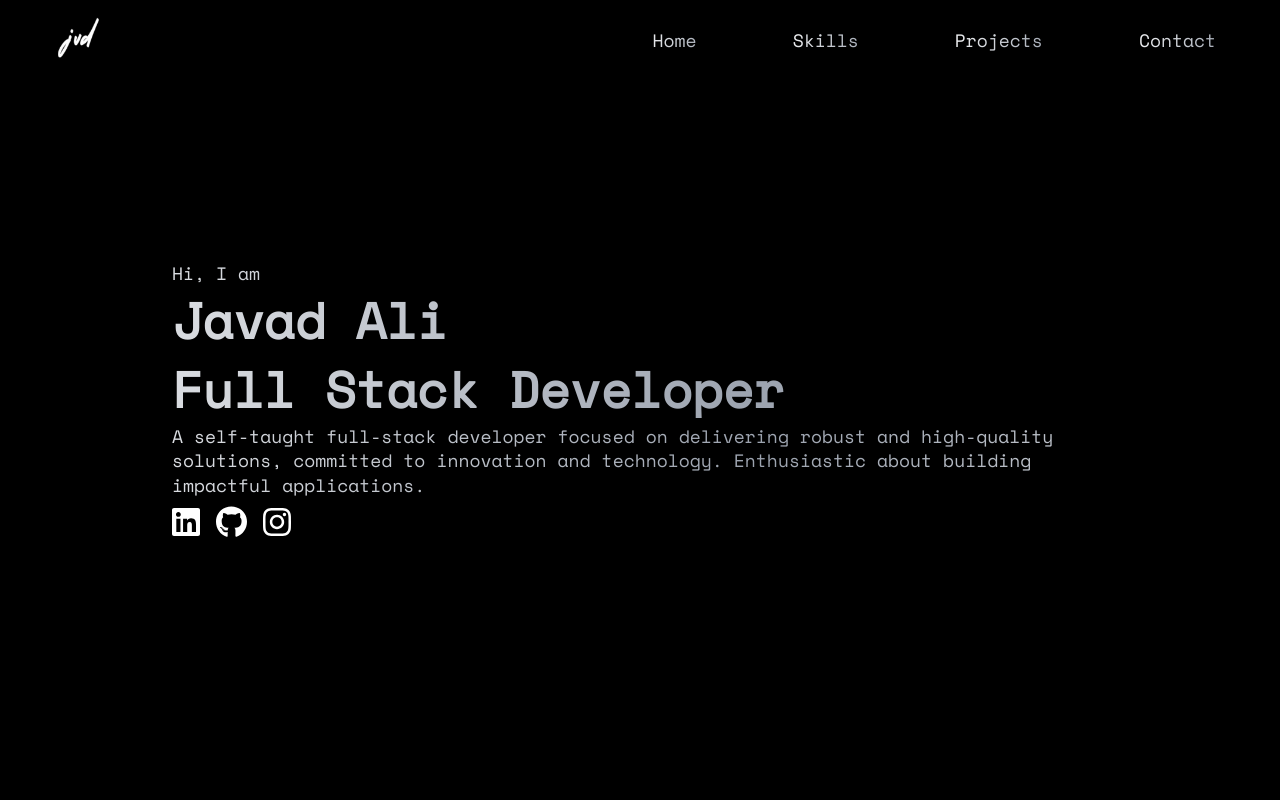
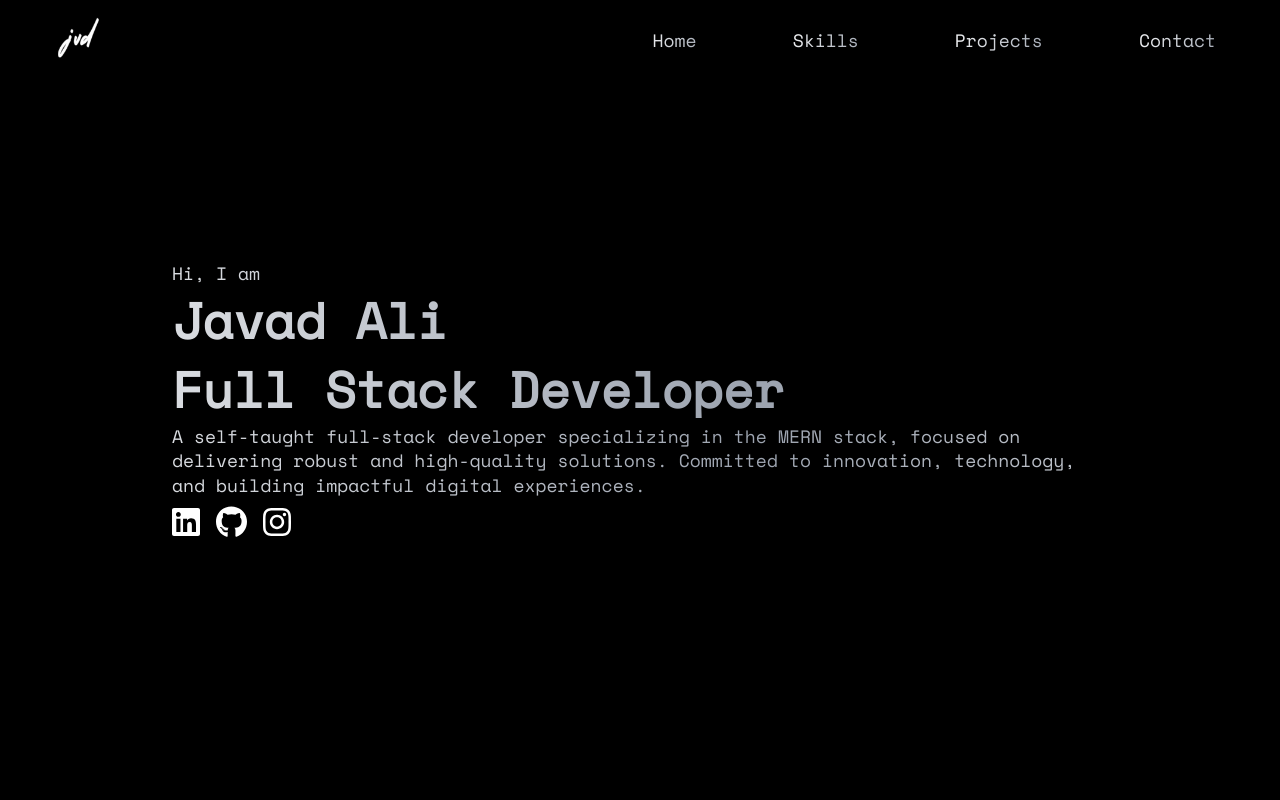
Before and after one commit to JavadAlip/React-Portfolio, a React (Create React App) app: page / in a window 1280 px wide. Shown: the top 800 px of the page. Built offline with nearby package versions, Linux system fonts and the light colour scheme.

Commit message:
Description changed.

```diff
--- a/src/components/home.jsx
+++ b/src/components/home.jsx
@@ -18,9 +18,9 @@ const Home = () => {
             Full Stack Developer
           </h2>
           <p className="mb-2 gradient-text-animation text-[18px] font-space">
-            A self-taught full-stack developer focused on delivering robust and
-            high-quality solutions, committed to innovation and technology.
-            Enthusiastic about building impactful applications.
+            A self-taught full-stack developer specializing in the MERN stack,
+            focused on delivering robust and high-quality solutions. Committed to
+            innovation, technology, and building impactful digital experiences.
           </p>
           <div className="flex">
             <a
```
